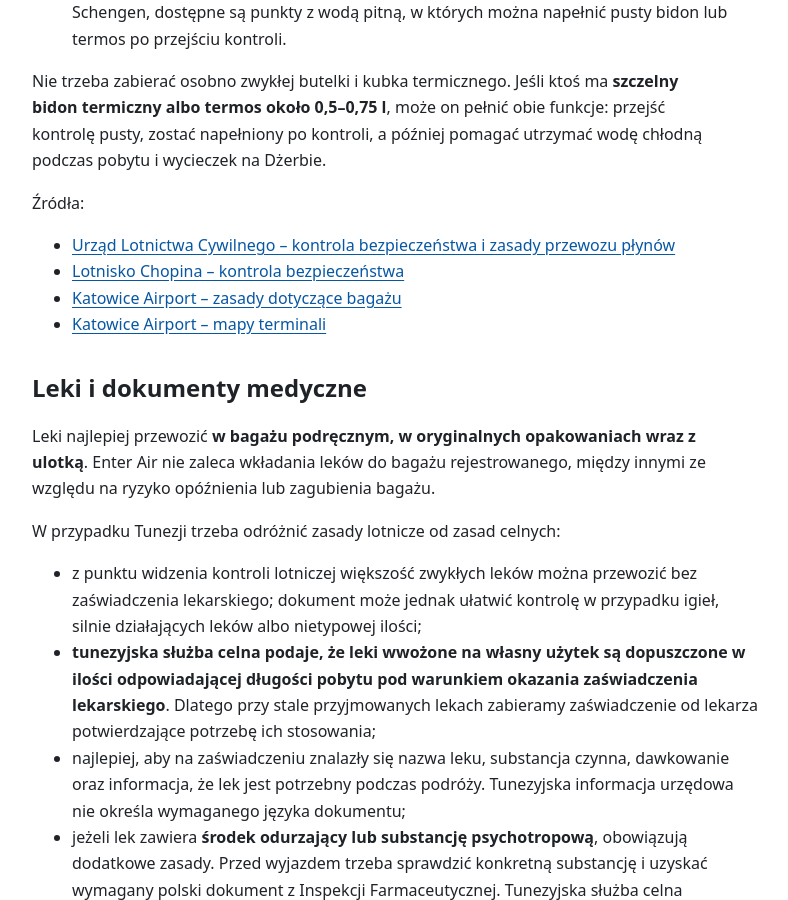
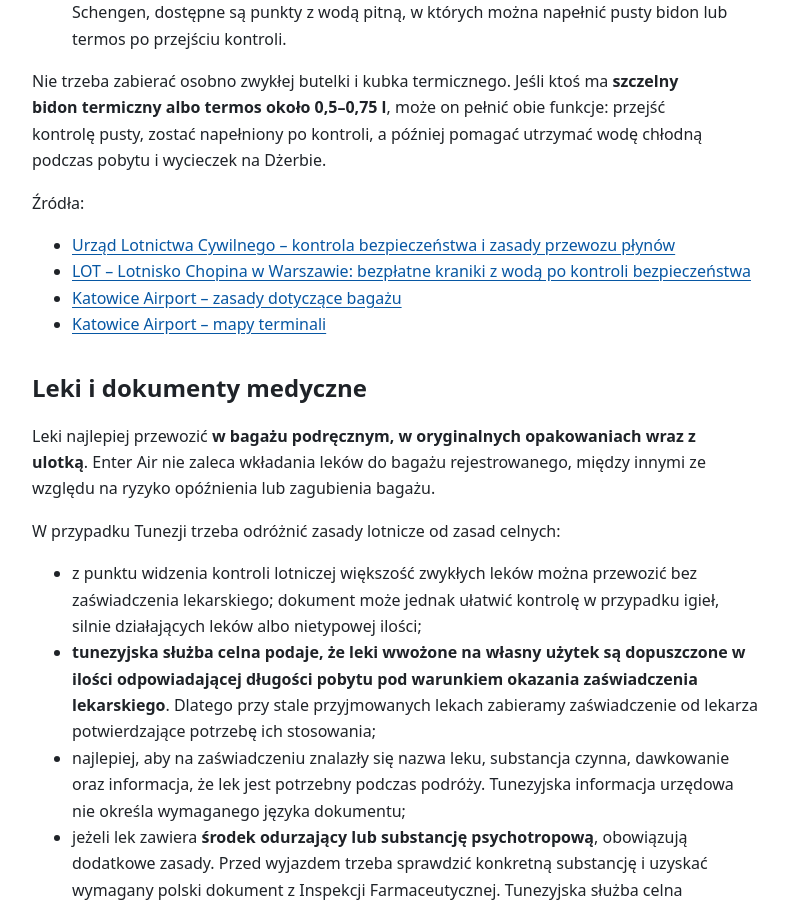
Before and after one commit to rotnicki/djerba-2026, a Jekyll site: the page built from co-zabrac.md, in a window 1280 px wide and 900 px high, scrolled down 4324 px. Shown: the whole window, without its empty margins (32-820 px from the left). Built offline with Jekyll 4.4.1, drawn with Linux system fonts in a browser that asks for light colours; our own code applies the rules of GitHub Pages for plain Markdown files.

Commit message:
Zastąp nieoficjalne źródło lotniska

```diff
--- a/co-zabrac.md
+++ b/co-zabrac.md
@@ -113,7 +113,7 @@ Nie trzeba zabierać osobno zwykłej butelki i kubka termicznego. Jeśli ktoś m
 Źródła:
 
 - [Urząd Lotnictwa Cywilnego – kontrola bezpieczeństwa i zasady przewozu płynów](https://ulc.gov.pl/prawa-pasazera/poradnik-dla-pasazerow/kontrola-bezpieczenstwa)
-- [Lotnisko Chopina – kontrola bezpieczeństwa](https://airportchopin.com/pl/info/kontrola-bezpieczenstwa)
+- [LOT – Lotnisko Chopina w Warszawie: bezpłatne kraniki z wodą po kontroli bezpieczeństwa](https://www.lot.com/pl/pl/odkrywaj/o-lot/przesiadka/warszawa/lotnisko-chopina-w-warszawie)
 - [Katowice Airport – zasady dotyczące bagażu](https://www.katowice-airport.com/pl/dla-pasazera/przed-podroza/bagaz)
 - [Katowice Airport – mapy terminali](https://www.katowice-airport.com/pl/dla-pasazera/mapy-terminali)
 
@@ -131,7 +131,7 @@ W przypadku Tunezji trzeba odróżnić zasady lotnicze od zasad celnych:
 Źródła:
 
 - [Tunezyjska służba celna – zasady wwozu leków na własny użytek](https://www.douane.gov.tn/medicaments/)
-- [Tunezyjska służba celna – towary zabronione i wymagające szczególnych zezwoleń](https://www.douane.gov.tn/avez-vous-quelque-chose-a-declarer/)
+- [Tunezyjska służba celna – towary zabronione i wymagające szczególnych zezwoleń](https://www.douane.gov.tn/avez-vous-quelwecos-a-declarer/)
 - [Urząd Lotnictwa Cywilnego – przewóz leków i produktów medycznych w bagażu](https://bezpiecznybagaz.ulc.gov.pl/dg-search?cat=18)
 - [Główny Inspektorat Farmaceutyczny – przewóz leków zawierających substancje kontrolowane](https://www.gov.pl/web/gif/substancje-kontrolowane-info-pacjenci2)
 - [Enter Air – płyny i leki](https://help.enterair.pl/faq-plyny-i-leki/)
```
